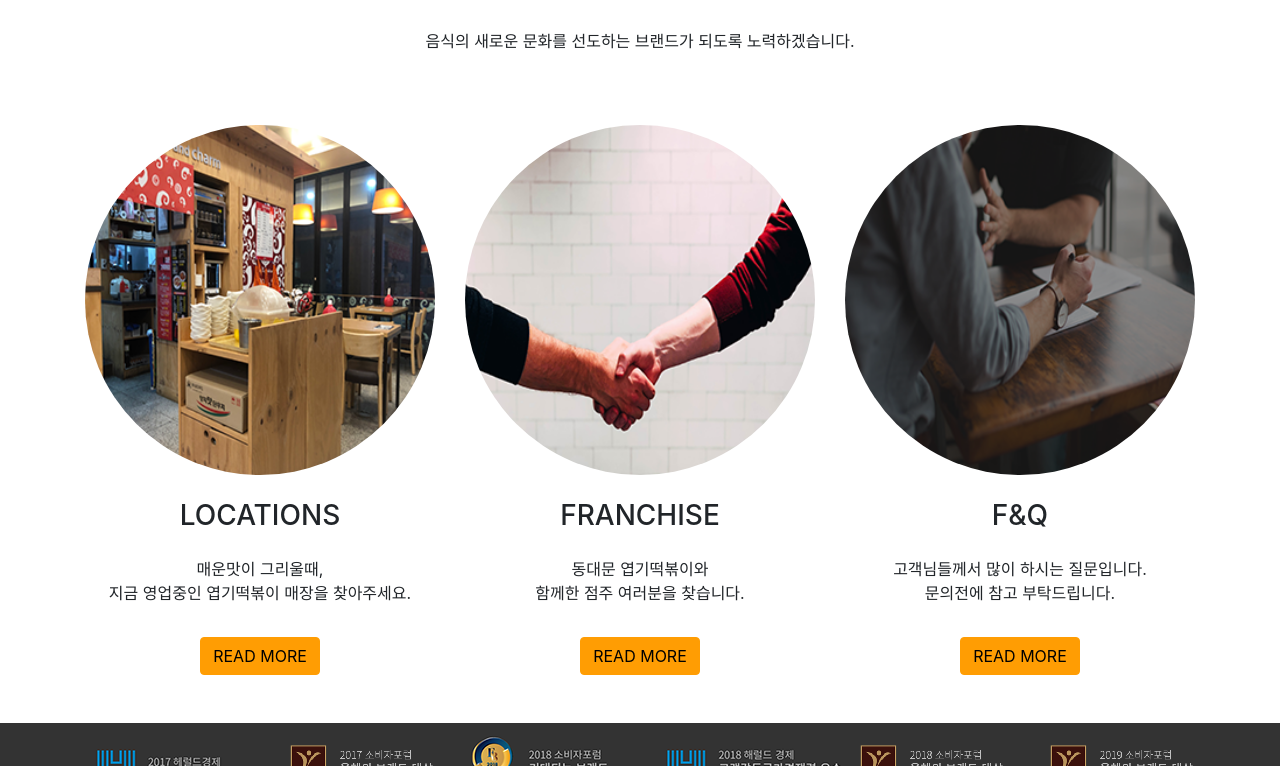
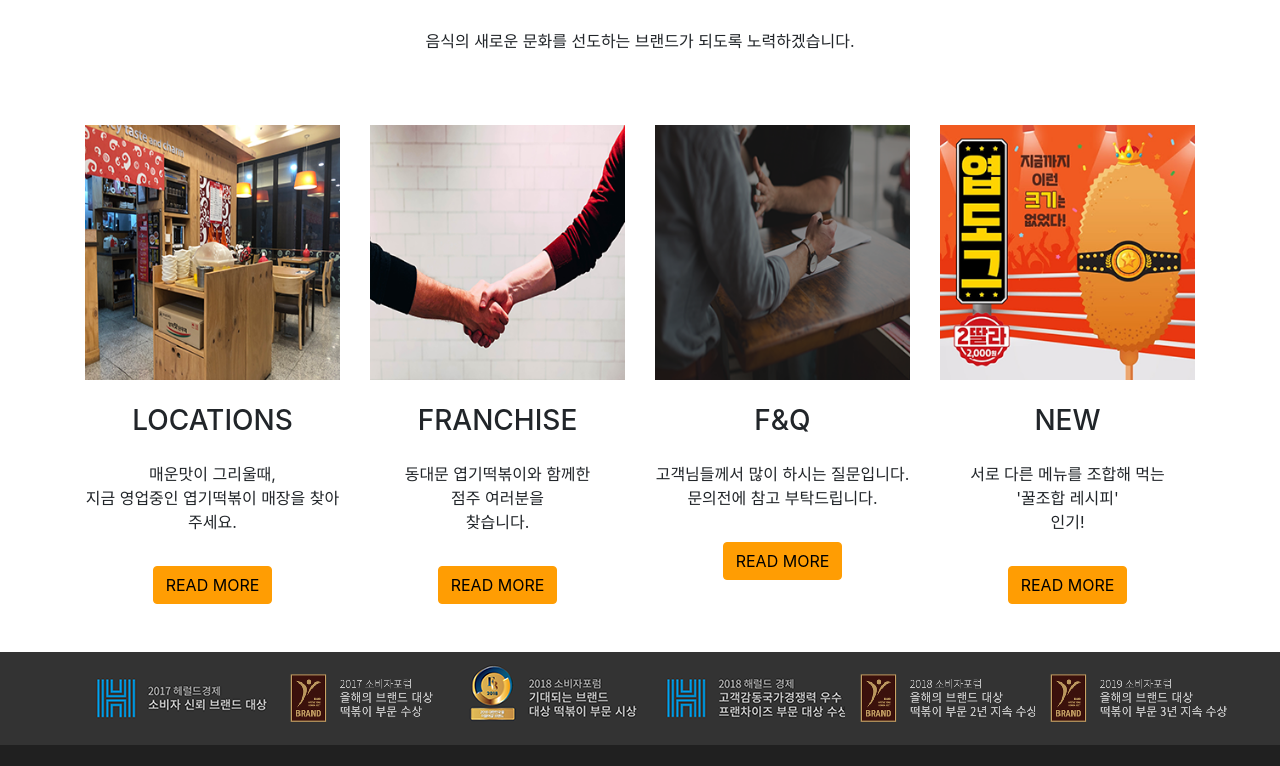
Before and after one commit to swsky311/homepage, a plain HTML site: page index.html in a window 1280 px wide. Shown: the part 2331-3097 px from the top of the page. Drawn offline with Linux system fonts and the light colour scheme.

Commit message:
today up

```diff
--- a/index.html
+++ b/index.html
@@ -328,10 +328,10 @@
 		<p class="py-4 mb-5 text-center">음식의 새로운 문화를 선도하는 브랜드가 되도록 노력하겠습니다.
 		</p>
 		<div class="row">
-			<div class="col-6 col-md-4 text-center">
+			<div class="col-6 col-md-3 text-center">
 				<div class="imgWrap">
-					<img src="images01/menu05.png" alt="" class="w-100 rounded-circle">
-					<div class="mOver1 bg-gray rounded-circle"></div>
+					<img src="images01/menu05.png" alt="" class="w-100">
+					<div class="mOver1 bg-gray"></div>
 				</div>
 			<div class="img-box2 mt-2">
 				<h3 class="pt-3">LOCATIONS</h3>
@@ -342,28 +342,42 @@
 			</div>
 			</div>
 
-			<div class="col-6 col-md-4 text-center">
+			<div class="col-6 col-md-3 text-center">
 				<div class="imgWrap">
-					<img src="images01/menu06.png" alt="" class="w-100 rounded-circle">
-					<div class="mOver1 bg-gray rounded-circle"></div>
+					<img src="images01/menu06.png" alt="" class="w-100">
+					<div class="mOver1 bg-gray"></div>
 				</div>
 			<div class="img-box2 mt-2">
 				<h3 class="pt-3">FRANCHISE</h3>
-				<p class="text-center pt-3 pb-3">동대문 엽기떡볶이와<br>함께한 점주 여러분을 찾습니다.</p>
+				<p class="text-center pt-3 pb-3">동대문 엽기떡볶이와 함께한<br> 점주 여러분을<br> 찾습니다.</p>
 				<div class="a">
 					<a href="#" class="btn btn-warning">READ MORE</a>
 				</div>
 			</div>
 			</div>
 
-			<div class="col-6 col-md-4 text-center">
+			<div class="col-6 col-md-3 text-center">
 				<div class="imgWrap">
-					<img src="images01/menu07.png" alt="" class="w-100 rounded-circle">
-					<div class="mOver1 bg-gray rounded-circle"></div>
+					<img src="images01/menu07.png" alt="" class="w-100">
+					<div class="mOver1 bg-gray"></div>
 				</div>
 			<div class="img-box2 mt-2">
 				<h3 class="pt-3">F&Q</h3>
 				<p class="text-center pt-3 pb-3">고객님들께서 많이 하시는 질문입니다.<br>문의전에 참고 부탁드립니다.</p>
+				<div class="a">
+					<a href="#" class="btn btn-warning">READ MORE</a>
+				</div>
+			</div>
+			</div>
+
+			<div class="col-6 col-md-3 text-center">
+				<div class="imgWrap">
+					<img src="images01/menu08.png" alt="" class="w-100">
+					<div class="mOver1 bg-gray"></div>
+				</div>
+			<div class="img-box2 mt-2">
+				<h3 class="pt-3">NEW</h3>
+				<p class="text-center pt-3 pb-3">서로 다른 메뉴를 조합해 먹는 <br>'꿀조합 레시피'<br> 인기!</p>
 				<div class="a">
 					<a href="#" class="btn btn-warning">READ MORE</a>
 				</div>
```
Also changed, not shown: images01/menu08.png (added).
